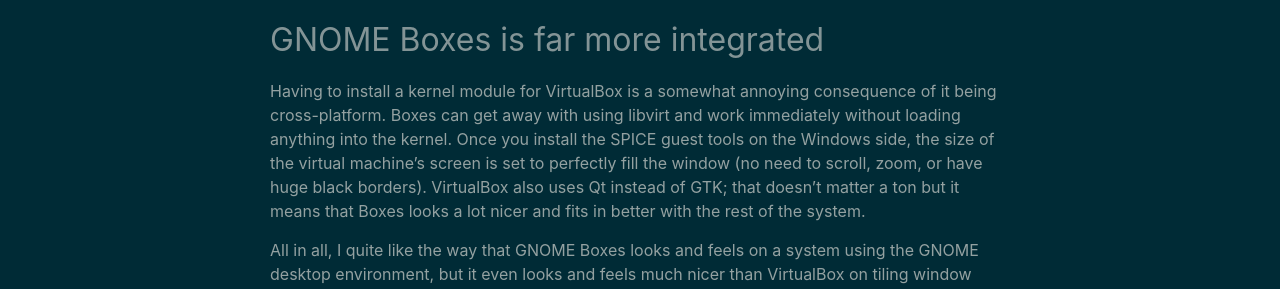
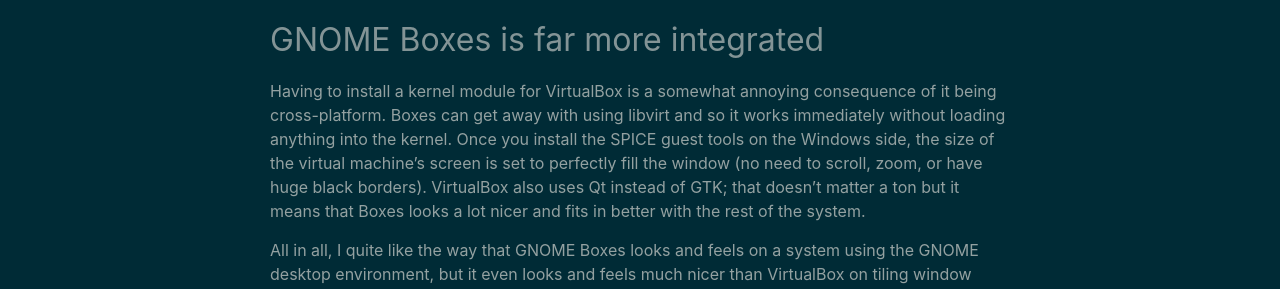
Before and after one commit to jack-the-coder/oldsite, a Jekyll site: the page built from _posts/2020-02-09-virtualbox.markdown, in a window 1280 px wide. Shown: the part 702-991 px from the top of the page. Built offline with Jekyll 4.4.1, drawn with Linux system fonts in a browser that asks for light colours.

Commit message:
fix typo

```diff
--- a/_posts/2020-02-09-virtualbox.markdown
+++ b/_posts/2020-02-09-virtualbox.markdown
@@ -10,7 +10,7 @@
 I wasn't even aware that it was possible to completely skip entering all of the information into the installer ISO or the user account setup screens until I saw that Boxes lets you type a username, password, and product key in the initial setup wizard. Since I'm not going to pay for a Windows license to use a virtual machine for three hours a month, I just used the default Windows 10 Pro product key (`VK7JG-NPHTM-C97JM-9MPGT-3V66T`), which sets the system up without activating Windows. It's nice to be able to hit the start button and grab a drink of water and come back to a completed installation.
 
 ## GNOME Boxes is far more integrated
-Having to install a kernel module for VirtualBox is a somewhat annoying consequence of it being cross-platform. Boxes can get away with using libvirt and work immediately without loading anything into the kernel. Once you install the SPICE guest tools on the Windows side, the size of the virtual machine's screen is set to perfectly fill the window (no need to scroll, zoom, or have huge black borders). VirtualBox also uses Qt instead of GTK; that doesn't matter a ton but it means that Boxes looks a lot nicer and fits in better with the rest of the system.
+Having to install a kernel module for VirtualBox is a somewhat annoying consequence of it being cross-platform. Boxes can get away with using libvirt and so it works immediately without loading anything into the kernel. Once you install the SPICE guest tools on the Windows side, the size of the virtual machine's screen is set to perfectly fill the window (no need to scroll, zoom, or have huge black borders). VirtualBox also uses Qt instead of GTK; that doesn't matter a ton but it means that Boxes looks a lot nicer and fits in better with the rest of the system.
 
 All in all, I quite like the way that GNOME Boxes looks and feels on a system using the GNOME desktop environment, but it even looks and feels much nicer than VirtualBox on tiling window managers like Sway. If you want some more power-user functionality, virt-manager is similar to GNOME Boxes (also developed by Red Hat) and uses the same technologies under the hood.
 
```
